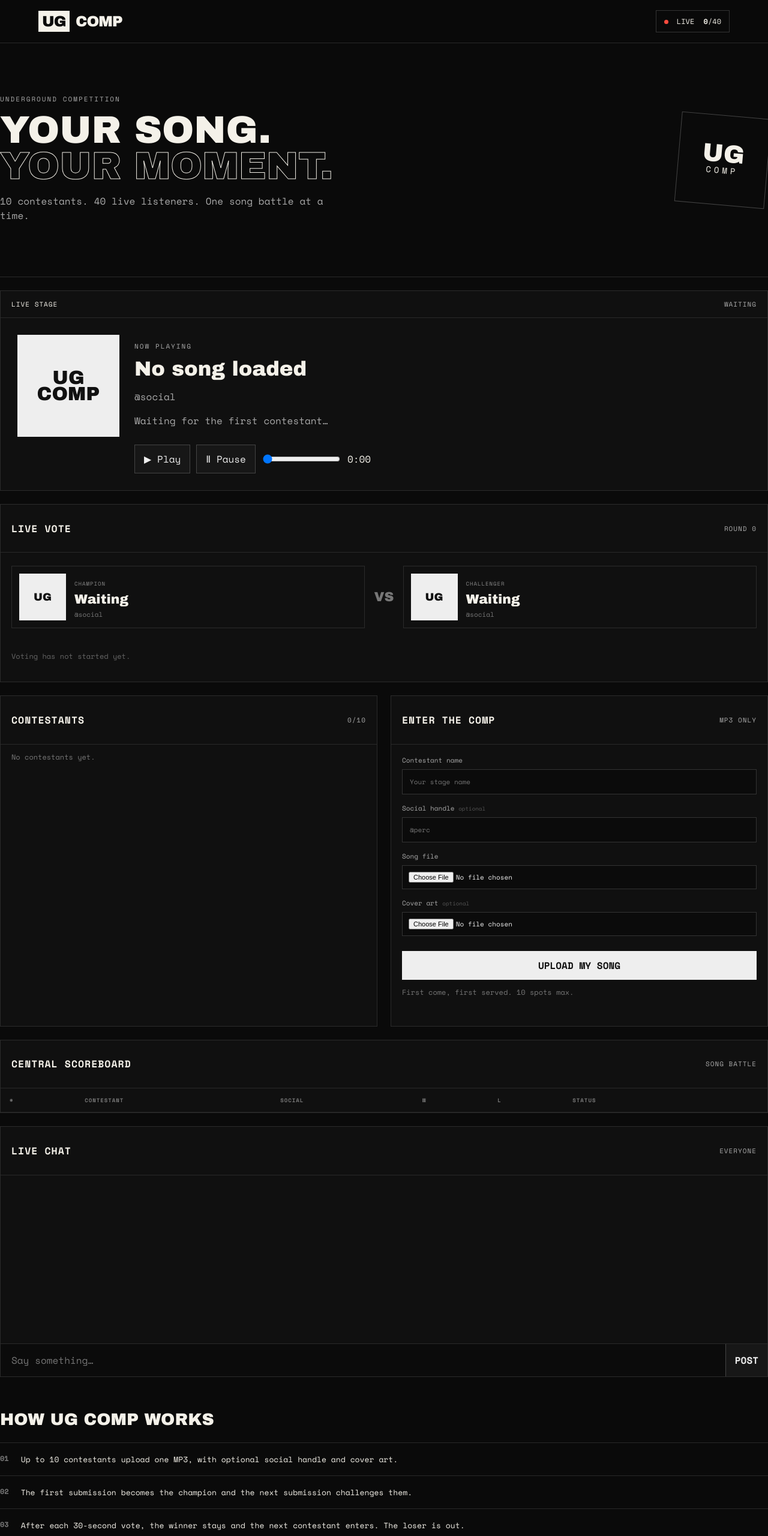
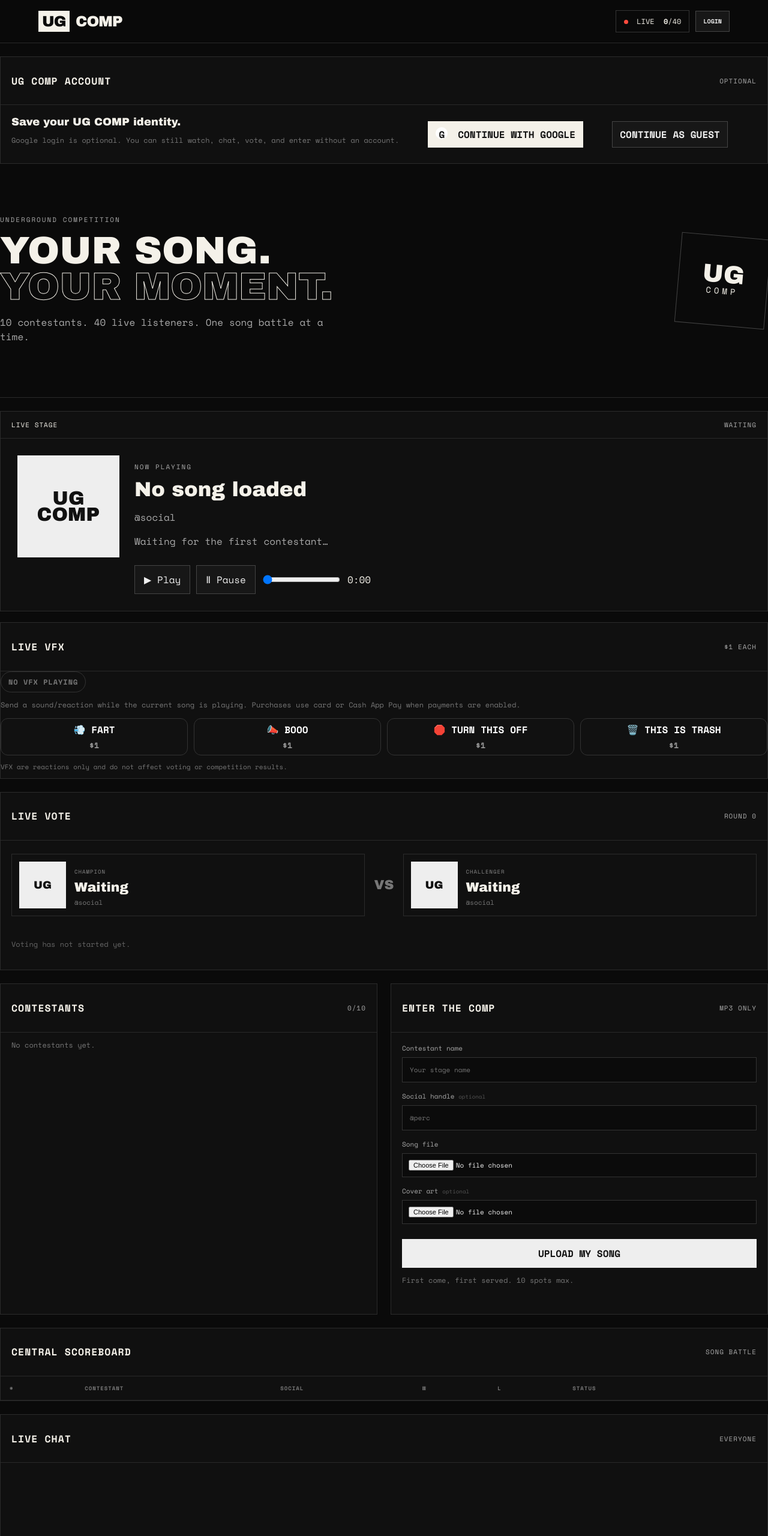
Before and after one commit to AmeerATL2/ug-comp, a website: page public/index.html in a window 1280 px wide. Shown: the top 2560 px of the page at 60% size. Drawn offline with nearby package versions, Linux system fonts and the light colour scheme; no server answers.

Commit message:
Update UG COMP frontend

```diff
--- a/public/index.html
+++ b/public/index.html
@@ -9,100 +9,55 @@
 <body>
 <header class="topbar">
   <div class="brand"><span>UG</span> COMP</div>
-  <div class="live"><i></i> LIVE <b id="viewerCount">0</b>/40</div>
+  <div class="top-actions">
+    <div class="live"><i></i> LIVE <b id="viewerCount">0</b>/40</div>
+    <button id="accountBtn" class="account-mini">LOGIN</button>
+  </div>
 </header>
 <main>
-  <section class="hero">
-    <div>
-      <p class="eyebrow">UNDERGROUND COMPETITION</p>
-      <h1>YOUR SONG.<br><em>YOUR MOMENT.</em></h1>
-      <p class="sub">10 contestants. 40 live listeners. One song battle at a time.</p>
+  <section id="accountPanel" class="card account-panel">
+    <div class="section-head"><h2>UG COMP ACCOUNT</h2><span>OPTIONAL</span></div>
+    <div id="loggedOutView" class="account-body">
+      <div>
+        <p class="account-title">Save your UG COMP identity.</p>
+        <p class="muted">Google login is optional. You can still watch, chat, vote, and enter without an account.</p>
+      </div>
+      <button id="googleLoginBtn" class="google-btn"><span class="google-g">G</span> CONTINUE WITH GOOGLE</button>
+      <button id="guestBtn" class="ghost-btn">CONTINUE AS GUEST</button>
+      <p id="authMsg" class="muted"></p>
     </div>
-    <div class="badge">UG<br><small>COMP</small></div>
-  </section>
-
-  <section class="stage card">
-    <div class="stage-head"><span>LIVE STAGE</span><span id="status">WAITING</span></div>
-    <div class="now">
-      <div id="cover" class="cover">UG<br>COMP</div>
-      <div class="track">
-        <p class="label">NOW PLAYING</p>
-        <h2 id="nowName">No song loaded</h2>
-        <p id="nowSocial">@social</p>
-        <p id="nowSong">Waiting for the first contestant…</p>
-        <audio id="audio" preload="auto"></audio>
-        <div class="controls">
-          <button id="playBtn">▶ Play</button>
-          <button id="pauseBtn">Ⅱ Pause</button>
-          <input id="seek" type="range" min="0" max="100" value="0" />
-          <span id="time">0:00</span>
-        </div>
+    <div id="loggedInView" class="account-body hidden">
+      <div class="profile-row">
+        <img id="profilePhoto" class="profile-photo hidden" alt="Profile photo">
+        <div><p id="profileName" class="account-title">Logged in</p><p id="profileEmail" class="muted"></p></div>
       </div>
+      <div class="account-actions"><button id="historyBtn" class="ghost-btn">BATTLE HISTORY</button><button id="signOutBtn" class="danger small">SIGN OUT</button></div>
+      <p id="historyHint" class="muted">Your completed UG COMP battle history is saved to this account.</p>
     </div>
   </section>
 
-  <section class="battle card">
-    <div class="section-head"><h2>LIVE VOTE</h2><span id="roundLabel">ROUND 0</span></div>
-    <div class="battle-grid">
-      <div id="fighterA" class="fighter"><div class="fighter-cover">UG</div><div><span class="tag">CHAMPION</span><h3>Waiting</h3><p>@social</p></div></div>
-      <div class="vs">VS</div>
-      <div id="fighterB" class="fighter"><div class="fighter-cover">UG</div><div><span class="tag">CHALLENGER</span><h3>Waiting</h3><p>@social</p></div></div>
-    </div>
-    <div id="votePanel" class="vote-panel hidden">
-      <div class="vote-top"><strong>VOTE NOW</strong><strong id="countdown">0:30</strong></div>
-      <div class="vote-choice"><div class="vote-name"><span id="voteNameA">A</span><span id="votePctA">0%</span></div><div class="bar"><div id="voteBarA"></div></div><button id="voteBtnA" class="vote-btn">VOTE</button></div>
-      <div class="vote-choice"><div class="vote-name"><span id="voteNameB">B</span><span id="votePctB">0%</span></div><div class="bar"><div id="voteBarB"></div></div><button id="voteBtnB" class="vote-btn">VOTE</button></div>
-      <p id="voteMsg" class="muted">One vote per connected viewer.</p>
-    </div>
-    <div id="notVoting" class="not-voting">Voting has not started yet.</div>
+  <section class="hero">
+    <div><p class="eyebrow">UNDERGROUND COMPETITION</p><h1>YOUR SONG.<br><em>YOUR MOMENT.</em></h1><p class="sub">10 contestants. 40 live listeners. One song battle at a time.</p></div>
+    <div class="badge">UG<br><small>COMP</small></div>
   </section>
-
-  <div class="grid">
-    <section class="card contestants">
-      <div class="section-head"><h2>CONTESTANTS</h2><span id="slots">0/10</span></div>
-      <div id="contestantList" class="list"><p class="muted">No contestants yet.</p></div>
-    </section>
-
-    <section class="card join">
-      <div class="section-head"><h2>ENTER THE COMP</h2><span>MP3 ONLY</span></div>
-      <form id="uploadForm">
-        <label>Contestant name<input name="name" maxlength="30" placeholder="Your stage name" required /></label>
-        <label>Social handle <small>optional</small><input name="social" maxlength="40" placeholder="@perc" /></label>
-        <label>Song file<input name="song" type="file" accept="audio/mpeg,.mp3" required /></label>
-        <label>Cover art <small>optional</small><input name="cover" type="file" accept="image/*" /></label>
-        <button class="primary" type="submit">UPLOAD MY SONG</button>
-        <p id="uploadMsg" class="muted">First come, first served. 10 spots max.</p>
-      </form>
-    </section>
-  </div>
-
-  <section class="card leaderboard">
-    <div class="section-head"><h2>CENTRAL SCOREBOARD</h2><span>SONG BATTLE</span></div>
-    <div class="table-wrap"><table><thead><tr><th>#</th><th>CONTESTANT</th><th>SOCIAL</th><th>W</th><th>L</th><th>STATUS</th><th></th></tr></thead><tbody id="scoreboard"></tbody></table></div>
+  <section class="stage card">
+    <div class="stage-head"><span>LIVE STAGE</span><span id="status">WAITING</span></div>
+    <div class="now"><div id="cover" class="cover">UG<br>COMP</div><div class="track"><p class="label">NOW PLAYING</p><h2 id="nowName">No song loaded</h2><p id="nowSocial">@social</p><p id="nowSong">Waiting for the first contestant…</p><audio id="audio" preload="auto"></audio><div class="controls"><button id="playBtn">▶ Play</button><button id="pauseBtn">Ⅱ Pause</button><input id="seek" type="range" min="0" max="100" value="0" /><span id="time">0:00</span></div></div></div>
   </section>
-
-  <section class="card chat-card">
-    <div class="section-head"><h2>LIVE CHAT</h2><span>EVERYONE</span></div>
-    <div id="chatMessages" class="chat-messages"></div>
-    <form id="chatForm" class="chat-form"><input id="chatInput" maxlength="180" placeholder="Say something…" autocomplete="off" /><button>POST</button></form>
-  </section>
-
-  <section id="hostPanel" class="card host hidden">
-    <div class="section-head"><h2>HOST CONTROL</h2><span>YOU ARE HOST</span></div>
-    <p class="muted">Control the song, start/end voting, and manage the current battle.</p>
-    <div class="host-actions"><button id="startVoteBtn" class="primary small">START 30s VOTE</button><button id="endVoteBtn" class="danger small">END VOTE</button></div>
-    <div id="hostButtons" class="host-buttons"></div>
-  </section>
-
-  <section class="rules">
-    <h2>HOW UG COMP WORKS</h2>
-    <div><b>01</b><span>Up to 10 contestants upload one MP3, with optional social handle and cover art.</span></div>
-    <div><b>02</b><span>The first submission becomes the champion and the next submission challenges them.</span></div>
-    <div><b>03</b><span>After each 30-second vote, the winner stays and the next contestant enters. The loser is out.</span></div>
-    <div><b>04</b><span>Up to 40 people can watch the live stage, chat, and vote.</span></div>
-  </section>
+  <section class="card vfx-card"><div class="section-head"><h2>LIVE VFX</h2><span>$1 EACH</span></div><div id="vfxIndicator" class="vfx-indicator">NO VFX PLAYING</div><p class="muted">Send a sound/reaction while the current song is playing. Purchases use card or Cash App Pay when payments are enabled.</p><div class="vfx-grid"><button data-vfx="fart">💨 FART <small>$1</small></button><button data-vfx="boo">📣 BOOO <small>$1</small></button><button data-vfx="off">🛑 TURN THIS OFF <small>$1</small></button><button data-vfx="trash">🗑️ THIS IS TRASH <small>$1</small></button></div><p class="muted tiny">VFX are reactions only and do not affect voting or competition results.</p></section>
+  <section class="battle card"><div class="section-head"><h2>LIVE VOTE</h2><span id="roundLabel">ROUND 0</span></div><div class="battle-grid"><div id="fighterA" class="fighter"><div class="fighter-cover">UG</div><div><span class="tag">CHAMPION</span><h3>Waiting</h3><p>@social</p></div></div><div class="vs">VS</div><div id="fighterB" class="fighter"><div class="fighter-cover">UG</div><div><span class="tag">CHALLENGER</span><h3>Waiting</h3><p>@social</p></div></div></div><div id="votePanel" class="vote-panel hidden"><div class="vote-top"><strong>VOTE NOW</strong><strong id="countdown">0:30</strong></div><div class="vote-choice"><div class="vote-name"><span id="voteNameA">A</span><span id="votePctA">0%</span></div><div class="bar"><div id="voteBarA"></div></div><button id="voteBtnA" class="vote-btn">VOTE</button></div><div class="vote-choice"><div class="vote-name"><span id="voteNameB">B</span><span id="votePctB">0%</span></div><div class="bar"><div id="voteBarB"></div></div><button id="voteBtnB" class="vote-btn">VOTE</button></div><p id="voteMsg" class="muted">One vote per connected viewer.</p></div><div id="notVoting" class="not-voting">Voting has not started yet.</div></section>
+  <div class="grid"><section class="card contestants"><div class="section-head"><h2>CONTESTANTS</h2><span id="slots">0/10</span></div><div id="contestantList" class="list"><p class="muted">No contestants yet.</p></div></section><section class="card join"><div class="section-head"><h2>ENTER THE COMP</h2><span>MP3 ONLY</span></div><form id="uploadForm"><label>Contestant name<input name="name" maxlength="30" placeholder="Your stage name" required /></label><label>Social handle <small>optional</small><input name="social" maxlength="40" placeholder="@perc" /></label><label>Song file<input name="song" type="file" accept="audio/mpeg,.mp3" required /></label><label>Cover art <small>optional</small><input name="cover" type="file" accept="image/*" /></label><button class="primary" type="submit">UPLOAD MY SONG</button><p id="uploadMsg" class="muted">First come, first served. 10 spots max.</p></form></section></div>
+  <section class="card leaderboard"><div class="section-head"><h2>CENTRAL SCOREBOARD</h2><span>SONG BATTLE</span></div><div class="table-wrap"><table><thead><tr><th>#</th><th>CONTESTANT</th><th>SOCIAL</th><th>W</th><th>L</th><th>STATUS</th><th></th></tr></thead><tbody id="scoreboard"></tbody></table></div></section>
+  <section class="card chat-card"><div class="section-head"><h2>LIVE CHAT</h2><span>EVERYONE</span></div><div id="chatMessages" class="chat-messages"></div><form id="chatForm" class="chat-form"><input id="chatInput" maxlength="180" placeholder="Say something…" autocomplete="off" /><button>POST</button></form><label class="chat-privacy"><input type="checkbox" id="hideChatIdentity"> Hide my chat identity</label></section>
+  <section id="hostPanel" class="card host hidden"><div class="section-head"><h2>HOST CONTROL</h2><span>YOU ARE HOST</span></div><p class="muted">Control the song, start/end voting, and manage the current battle.</p><div class="host-actions"><button id="startVoteBtn" class="primary small">START 30s VOTE</button><button id="endVoteBtn" class="danger small">END VOTE</button></div><div id="hostButtons" class="host-buttons"></div></section>
+  <section class="rules"><h2>HOW UG COMP WORKS</h2><div><b>01</b><span>Up to 10 contestants upload one MP3, with optional social handle and cover art.</span></div><div><b>02</b><span>The first submission becomes the champion and the next submission challenges them.</span></div><div><b>03</b><span>After each 30-second vote, the winner stays and the next contestant enters. The loser is out.</span></div><div><b>04</b><span>Up to 40 people can watch the live stage, chat, and vote.</span></div></section>
 </main>
+<div id="historyModal" class="modal hidden"><div class="modal-box"><div class="section-head"><h2>BATTLE HISTORY</h2><button id="historyClose" class="ghost-btn small">CLOSE</button></div><div id="historyBody"><p class="muted">Loading history…</p></div></div></div>
 <footer>UG COMP — UNDERGROUND COMPETITION</footer>
+<script src="https://www.gstatic.com/firebasejs/12.2.1/firebase-app-compat.js"></script>
+<script src="https://www.gstatic.com/firebasejs/12.2.1/firebase-auth-compat.js"></script>
+<script src="https://www.gstatic.com/firebasejs/12.2.1/firebase-firestore-compat.js"></script>
+<script src="/firebase-config.js"></script>
 <script src="/socket.io/socket.io.js"></script>
 <script src="/app.js"></script>
 </body>
```
